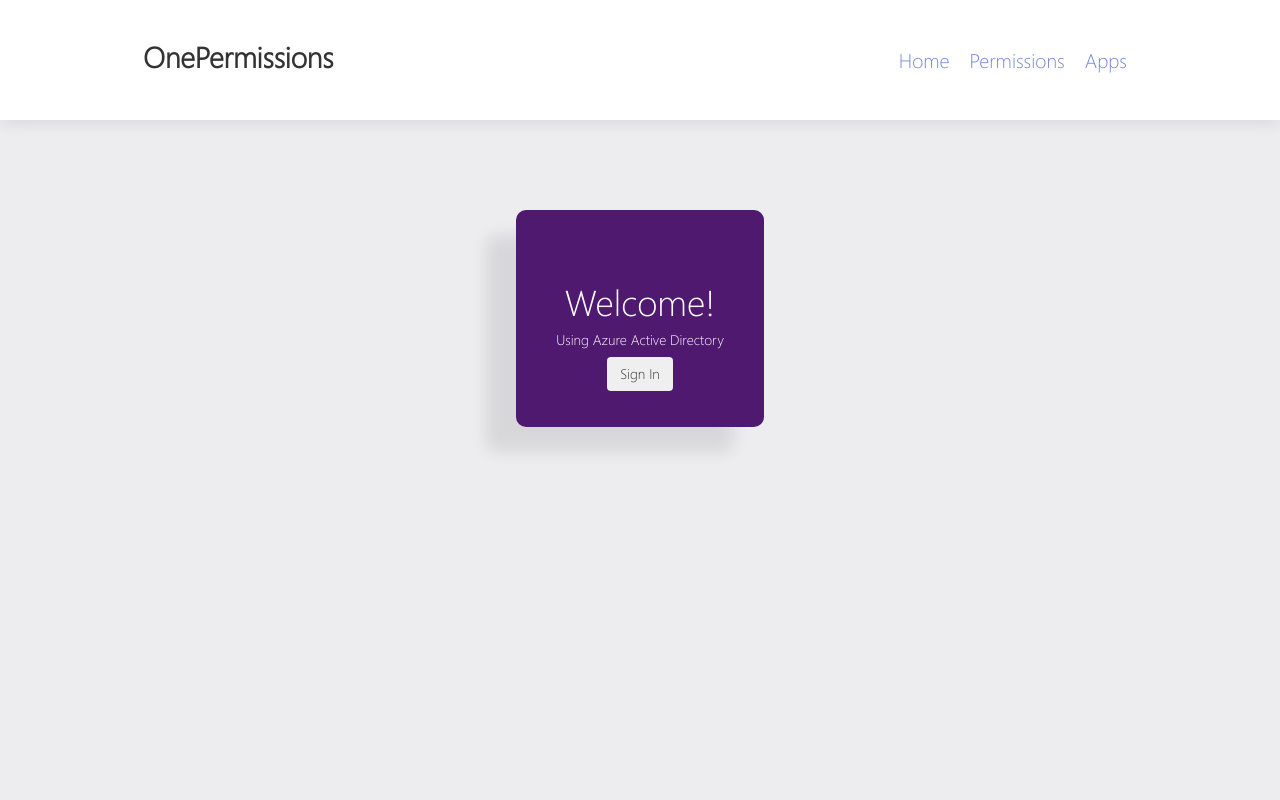
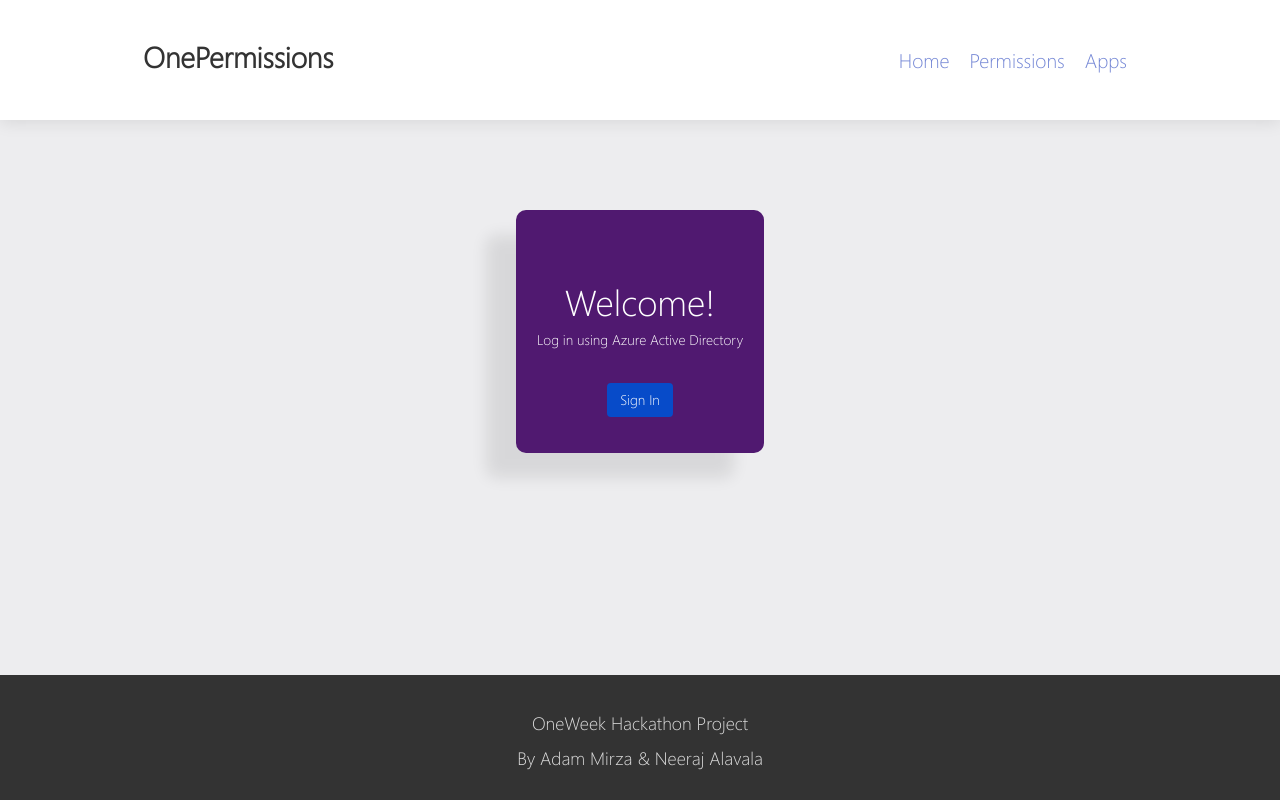
Before and after one commit to AdamMirza/OnePermissions, an Angular app in the folder ui/: page / in a window 1280 px wide. Built offline with nearby package versions, Linux system fonts and the light colour scheme.

Commit message:
Added user card, footer, and other CSS and routing fixes.

```diff
--- a/ui/src/app/app.component.html
+++ b/ui/src/app/app.component.html
@@ -3,3 +3,5 @@
 <div class="container">
   <router-outlet></router-outlet>
 </div>
+
+<app-footer></app-footer>
--- a/ui/src/app/app.component.scss
+++ b/ui/src/app/app.component.scss
@@ -0,0 +1,4 @@
+html,body{
+    min-height: 100%;
+    margin-bottom: 3em;
+}
--- a/ui/src/app/app.module.ts
+++ b/ui/src/app/app.module.ts
@@ -8,13 +8,15 @@ import { UserPermissionsComponent } from './user-permissions/user-permissions.co
 import { FormsModule } from '@angular/forms';
 import { HomeComponent } from './home/home.component';
 import { HttpClientModule } from '@angular/common/http';
+import { FooterComponent } from './footer/footer.component';
 
 @NgModule({
   declarations: [
     AppComponent,
     NavComponent,
     UserPermissionsComponent,
-    HomeComponent
+    HomeComponent,
+    FooterComponent
   ],
   imports: [
     BrowserModule,
--- /dev/null
+++ b/ui/src/app/footer/footer.component.html
@@ -0,0 +1,6 @@
+<footer>
+    <div class="container-fluid" id="footer">
+        <p>OneWeek Hackathon Project</p>
+        <p>By Adam Mirza & Neeraj Alavala</p>
+    </div>
+</footer>
--- /dev/null
+++ b/ui/src/app/footer/footer.component.scss
@@ -0,0 +1,11 @@
+#footer {
+    bottom: 0px;
+    padding-top: 2em;
+    padding-bottom: 1em;
+    left: 0;
+    position: fixed;
+    right: 0;
+    background-color: #333;
+    color: #ddd;
+    text-align: center;
+  }
--- /dev/null
+++ b/ui/src/app/footer/footer.component.ts
@@ -0,0 +1,15 @@
+import { Component, OnInit } from '@angular/core';
+
+@Component({
+  selector: 'app-footer',
+  templateUrl: './footer.component.html',
+  styleUrls: ['./footer.component.scss']
+})
+export class FooterComponent implements OnInit {
+
+  constructor() { }
+
+  ngOnInit() {
+  }
+
+}
--- a/ui/src/app/home/home.component.html
+++ b/ui/src/app/home/home.component.html
@@ -1,5 +1,5 @@
 <div class="container">
     <h1>Welcome!</h1>
-    <h5>Using Azure Active Directory</h5>
-    <button class="btn bt-primary">Sign In</button>
+    <h5>Log in using Azure Active Directory</h5><br/>
+    <button class="btn bt-primary" (click)="goToPage('permissions')">Sign In</button>
 </div>
--- a/ui/src/app/home/home.component.scss
+++ b/ui/src/app/home/home.component.scss
@@ -17,5 +17,6 @@ h5 {
 }
 
 .btn {
-
+    background-color: rgb(7, 75, 201);
+    color: #fff;
 }
--- a/ui/src/app/home/home.component.ts
+++ b/ui/src/app/home/home.component.ts
@@ -1,4 +1,5 @@
 import { Component, OnInit } from '@angular/core';
+import { Router } from '@angular/router';
 
 @Component({
   selector: 'app-home',
@@ -7,9 +8,13 @@ import { Component, OnInit } from '@angular/core';
 })
 export class HomeComponent implements OnInit {
 
-  constructor() { }
+  constructor(private router: Router) { }
 
   ngOnInit() {
   }
 
+  goToPage(pageName:string){
+    this.router.navigate([`${pageName}`]);
+  }
+
 }
--- a/ui/src/app/user-permissions/user-permissions.component.html
+++ b/ui/src/app/user-permissions/user-permissions.component.html
@@ -8,6 +8,17 @@
 </div>
 
 <ng-template [ngIf] = "afterFormSubmit">
+    <div class="container" id="user-card">
+        <div class="row">
+            <div class="col">
+                <img src="{{user.img_url}}"/>
+            </div>
+            <div class="col">
+                <h1>Hi, {{user.fname}}</h1>
+                <h5>{{user.position}} | {{user.alias}}</h5>
+            </div>
+        </div>
+    </div>
     <div class="container" id="permissions-data">
         <ng-template [ngIf]="success" [ngIfElse]="invalidInput">
             <div class="container" id="data-table">
--- a/ui/src/app/user-permissions/user-permissions.component.scss
+++ b/ui/src/app/user-permissions/user-permissions.component.scss
@@ -41,6 +41,11 @@ table {
     box-shadow: 0px 3px 16px 0px rgba(0, 0, 0, .09);
 }
 
-#permissions-data {
+img {
+    width: 10%;
+    border-radius: 50%;
+}
 
+#user-card {
+    margin-top: 2em;
 }
```
Also changed, not shown: 2 other files (tests, documents, lock files or other folders).
